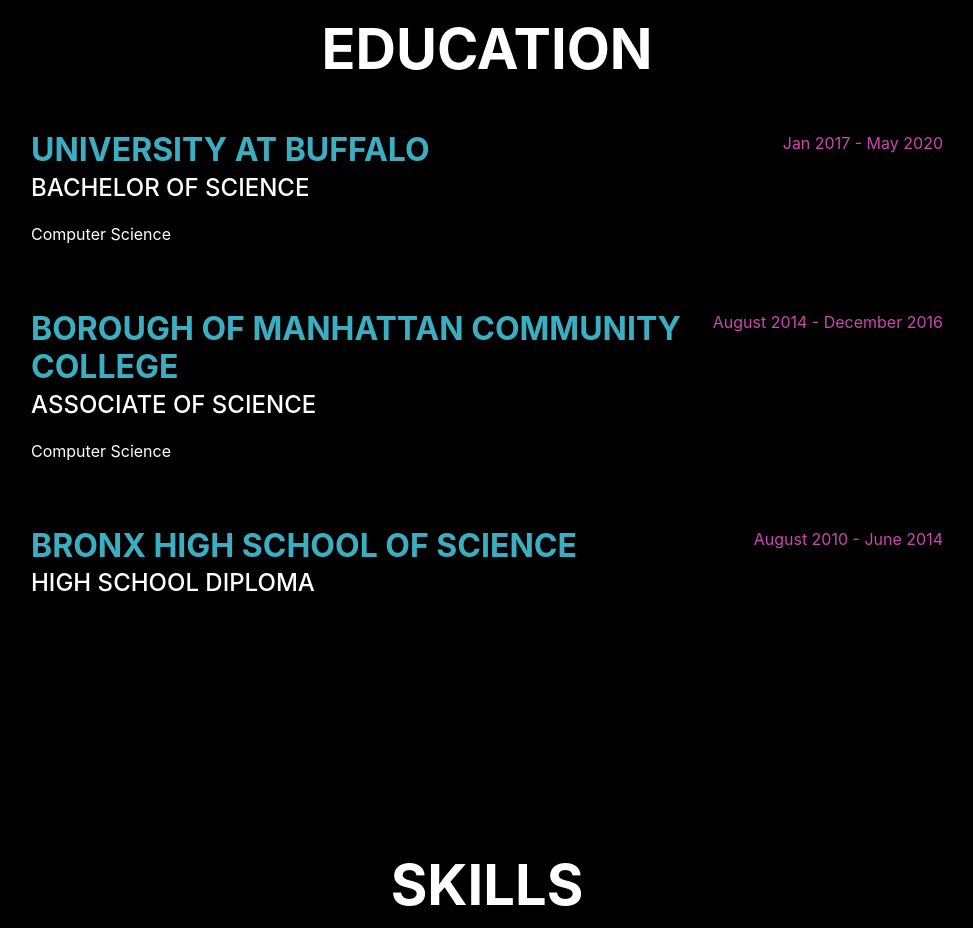
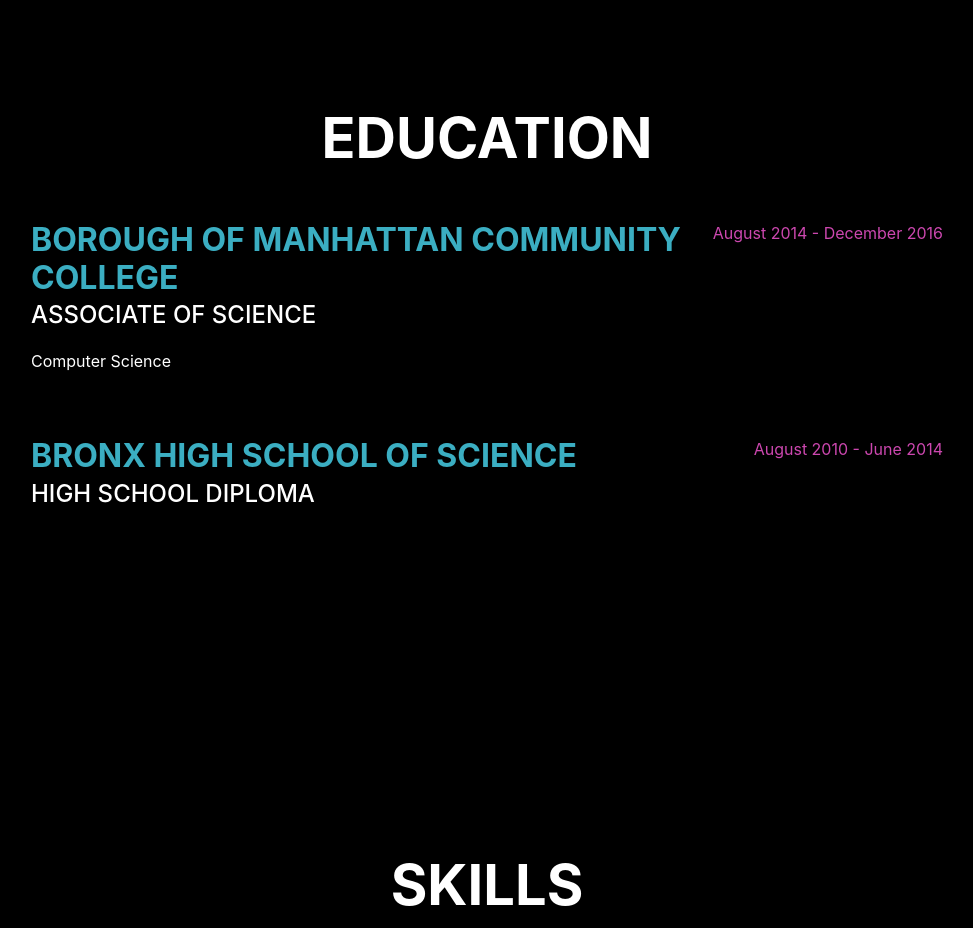
Before and after one commit to AlexDotExe/resume, a plain HTML site: page index.html in a window 1280 px wide. Shown: the part 3260-4188 px from the top of the page, without its empty margins (289-1262 px from the left). Drawn offline with nearby package versions, Linux system fonts and the light colour scheme; a web font is replaced by a local one.

Commit message:
removed unnessential

```diff
--- a/index.html
+++ b/index.html
@@ -159,7 +159,7 @@
             <section class="resume-section" id="education">
                 <div class="resume-section-content">
                     <h2 class="mb-5">Education</h2>
-                    <div class="d-flex flex-column flex-md-row justify-content-between mb5">
+                    <!--div class="d-flex flex-column flex-md-row justify-content-between mb5">
                         <div class="flex-grow-1">
                             <h3 class="mb-0">University at Buffalo</h3>
                             <div class="subheading mb-3">Bachelor of Science</div>
@@ -167,7 +167,7 @@
 
                         </div>
                         <div class="flex-shrink-0"><span class="text-primary">Jan 2017 - May 2020</span></div>
-                    </div>
+                    </div-->
                     <div class="d-flex flex-column flex-md-row justify-content-between mb5">
                         <div class="flex-grow-1">
                             <h3 class="mb-0">Borough of Manhattan Community College</h3>
```
